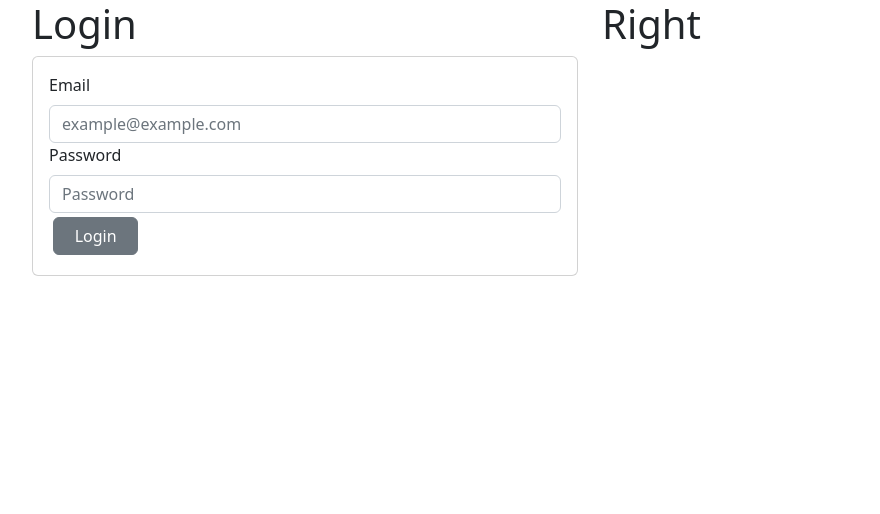
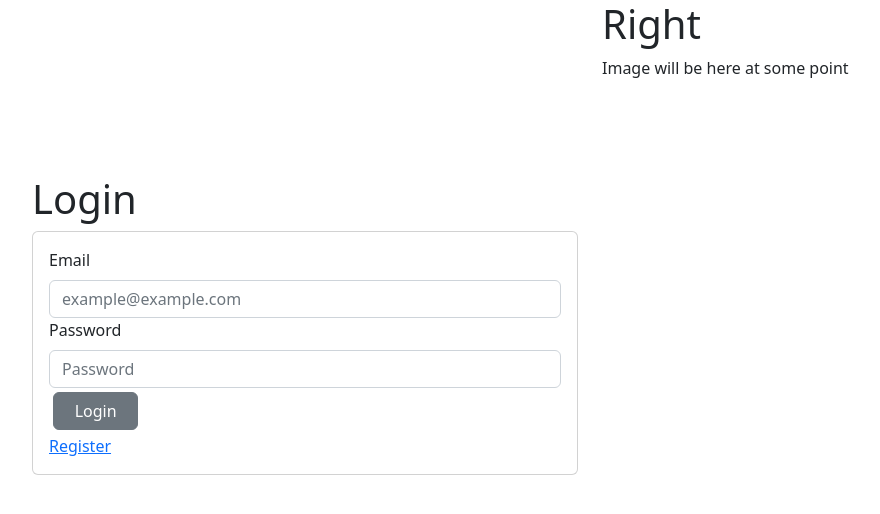
Before and after one commit to cmcnamara15/Schedaddy, a React (Create React App) app in the folder client/: page / in a window 1280 px wide. Shown: the top 514 px of the page, without its empty margins (50-930 px from the left). Built offline with nearby package versions, Linux system fonts and the light colour scheme.

Commit message:
adds basic login page without image

```diff
--- a/client/src/components/forms/Loginform.js
+++ b/client/src/components/forms/Loginform.js
@@ -1,5 +1,5 @@
 import React, { useEffect, useState } from 'react';
-import { Button, Form, Container, Row, Col } from 'react-bootstrap';
+import { Button, Form, Container, Row, Col, Image } from 'react-bootstrap';
 
 const Loginform = () => {
 
@@ -26,7 +26,7 @@ const Loginform = () => {
       <Container>
         <Row>
           <Col md={6}>
-            <h1>Login</h1>
+            <h1 style={{marginTop: 175 + 'px'}}>Login</h1>
             <div className='card'>
               <div className='card-body'>
                 <Form>
@@ -52,12 +52,14 @@ const Loginform = () => {
                   </Form.Group>
                   <input className='btn btn-secondary m-1 col-2' type="button" value="Login" onClick={handleFormSubmit} />
                 </Form>
+                <a href='#'>Register</a>
               </div>
             </div>
 
           </Col>
           <Col md={6}>
             <h1>Right</h1>
+            <p>Image will be here at some point</p>
           </Col>
         </Row>
       </Container>
```
